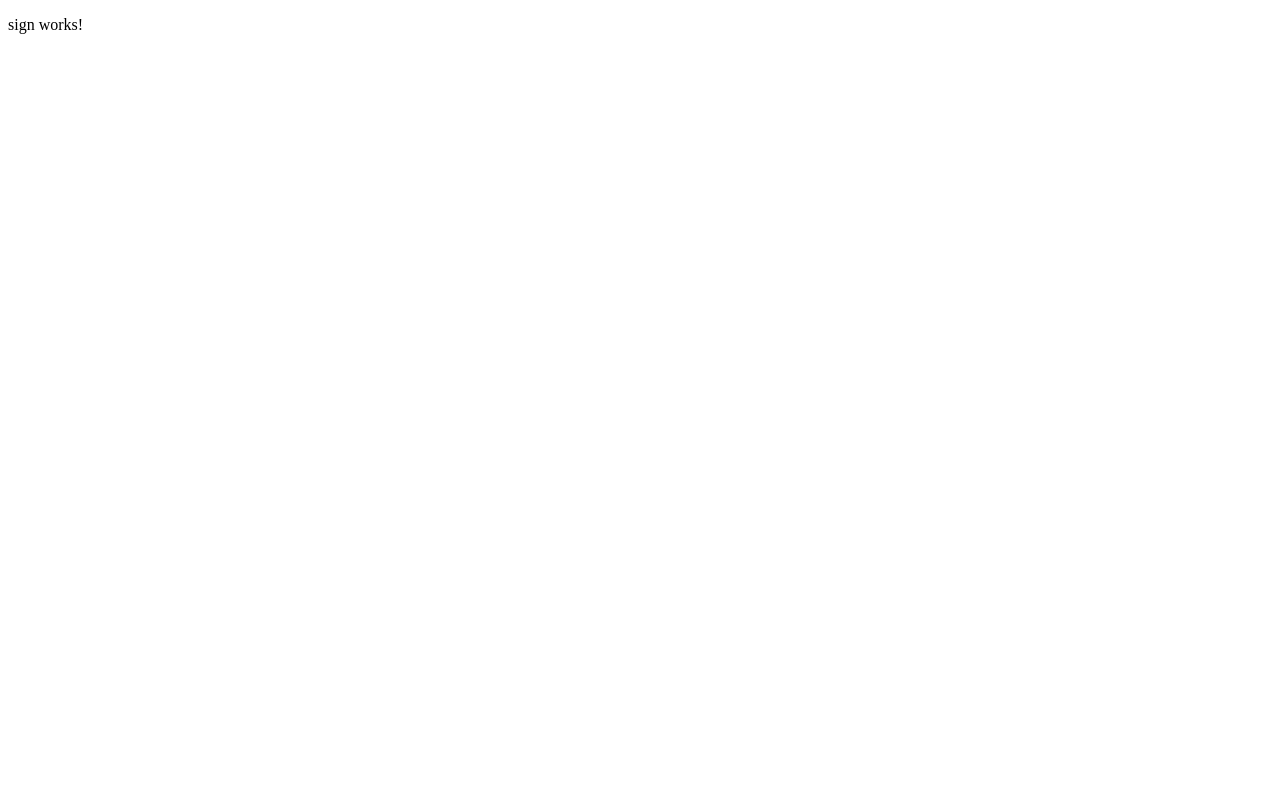
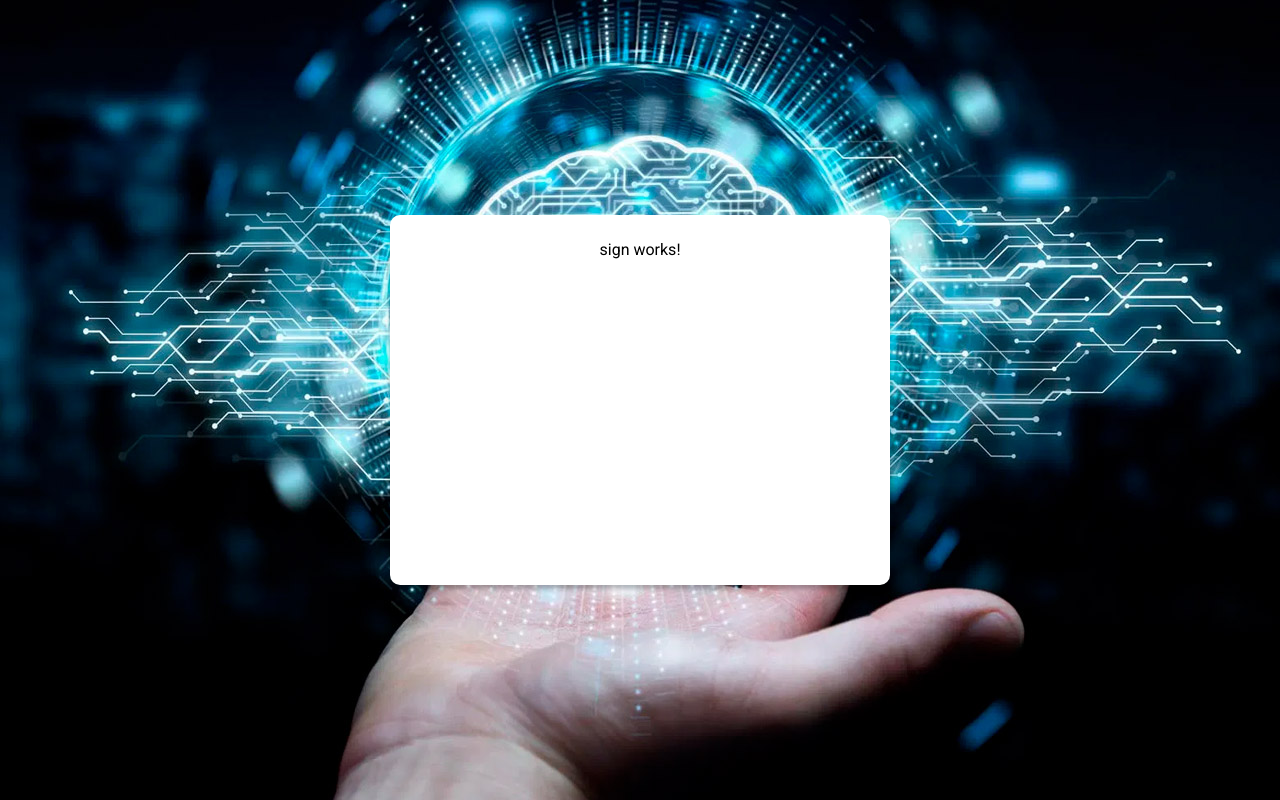
Before and after one commit to fc0n/auth-front, an Angular app: page / in a window 1280 px wide. Built offline with nearby package versions, Linux system fonts and the light colour scheme.

Commit message:
aplicando estilos scss e mexendo na estrutura dos arquivos scss

```diff
--- a/src/app/core/components/auth/pages/sign/sign.component.html
+++ b/src/app/core/components/auth/pages/sign/sign.component.html
@@ -1 +1,3 @@
-<p>sign works!</p>
+<div class="container">
+    <p>sign works!</p>
+</div>
--- /dev/null
+++ b/src/scss/base/_base.scss
@@ -0,0 +1,19 @@
+@import url('https://fonts.googleapis.com/css2?family=Roboto:wght@100;400;700&display=swap');
+
+*{
+    padding: 0;
+    margin: 0;
+    outline: none;
+    font-family: "Roboto", sans-serif;
+    font-style: normal;
+    font-weight: 400;
+}
+
+body{
+    height: 100vh;
+    background: url("~/src/assets/bg.jpg") no-repeat;
+    background-size: cover;
+    display: flex;
+    justify-content: center;
+    align-items: center;
+}
--- /dev/null
+++ b/src/scss/base/index.scss
@@ -0,0 +1,2 @@
+@import "./variabless";
+@import "./base";
--- /dev/null
+++ b/src/scss/index.scss
@@ -0,0 +1,2 @@
+@import "./base/";
+@import "./layout/";
--- /dev/null
+++ b/src/scss/layout/_container.scss
@@ -0,0 +1,16 @@
+.container{
+    width: 500px;
+    min-height: 370px;
+    padding: 25px 40px;
+
+    background-color: $branco;
+    box-shadow: 0px 4px 4px rgba(0, 0, 0, 0.25);
+    box-sizing: border-box;
+    border-radius: 10px;
+
+    display: flex;
+    flex-direction: column;
+    justify-content: space-between;
+    align-items: center;
+
+}
--- /dev/null
+++ b/src/scss/layout/index.scss
@@ -0,0 +1 @@
+@import "./container";
--- a/src/styles.scss
+++ b/src/styles.scss
@@ -1 +1 @@
-/* You can add global styles to this file, and also import other style files */
+@import "./scss/"
```
Also changed, not shown: src/app/app.component.scss (deleted), src/assets/bg.jpg, src/scss/base/_variabless.scss (renamed from src/scss/variabless.scss), 1 other file (tests, documents, lock files or other folders).
